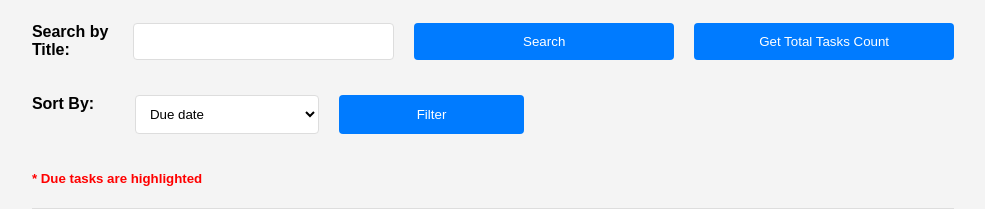
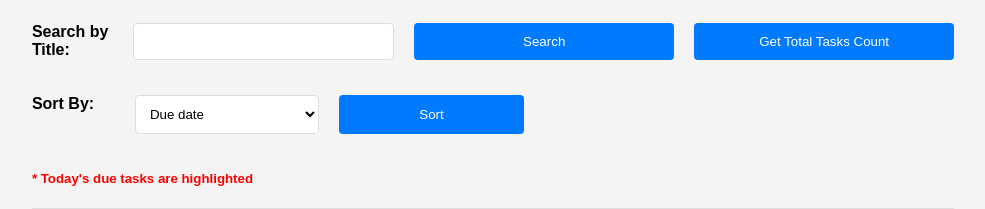
Before and after one commit to hello123q/task_app, a Django app: template task_list/tasks/templates/tasks.html in a window 1280 px wide. Shown: the part 232-441 px from the top of the page, without its empty margins (147-1132 px from the left). Run offline with Django 5.2, Linux system fonts and the light colour scheme; the template is opened without the code that fills it: values that come from a table or form of the project are taken from there, others are empty; data comes from the database, SQL or seed files in the repository; both versions use the stored data as it was after the commit.

Commit message:
remind condition change

```diff
--- a/task_list/tasks/templates/tasks.html
+++ b/task_list/tasks/templates/tasks.html
@@ -40,14 +40,14 @@
             <option value="due_date">Due date</option>
             <option value="title">Title</option>
         </select>
-        <button type="submit" style="width: 20%;">Filter</button>
+        <button type="submit" style="width: 20%;">Sort</button>
     <!-- <button id="countButton">Get Total Tasks Count</button> -->
 
     </form>
 
     </div>
 <p id="totalCount" style="display: none; text-align: center; font-size: 22px; font-weight: 600;">Total Tasks: {{ count }}</p>
-<h5 style="color: red;"><span>* </span>Due tasks are highlighted</h5>
+<h5 style="color: red;"><span>* </span>Today's due tasks are highlighted</h5>
 
 
 {% if tasks %}
@@ -125,14 +125,14 @@
                     data.tasks.forEach(task => {
                         console.log("hhhh: ",task.remind)
                         if(task.remind){
-                            row = `<tr>
+                            row = `<tr style='background-color: red;'>
                             <td>${task.title}</td>
                             <td>${task.due_date}</td>
                             <td>${task.category || 'None'}</td>
                         </tr>`;
                         }
                         else{
-                            row = `<tr style='background-color: red;'>
+                            row = `<tr>
                             <td>${task.title}</td>
                             <td>${task.due_date}</td>
                             <td>${task.category || 'None'}</td>
@@ -217,14 +217,14 @@
 
                     data.tasks.forEach(task => {
                         if(task.remind){
-                            row = `<tr>
+                            row = `<tr style='background-color: red;'>
                             <td>${task.title}</td>
                             <td>${task.due_date}</td>
                             <td>${task.category || 'None'}</td>
                         </tr>`;
                         }
                         else{
-                            row = `<tr style='background-color: red;'>
+                            row = `<tr>
                             <td>${task.title}</td>
                             <td>${task.due_date}</td>
                             <td>${task.category || 'None'}</td>
--- a/task_list/tasks/views.py
+++ b/task_list/tasks/views.py
@@ -61,7 +61,7 @@ class LoginAPIView(APIView):
             login(request, user)
             token, created = Token.objects.get_or_create(user=user)
             print("token: ", token)
-            respon = render(request, 'login.html', {"message": "Login successfull", "success": True})
+            respon = render(request, 'login.html', {"message": "Login successful", "success": True})
             respon.set_cookie(key='auth_token', value=token)
             return respon
             # Pass token to the template context
```
Also changed, not shown: task_list/db.sqlite3.
